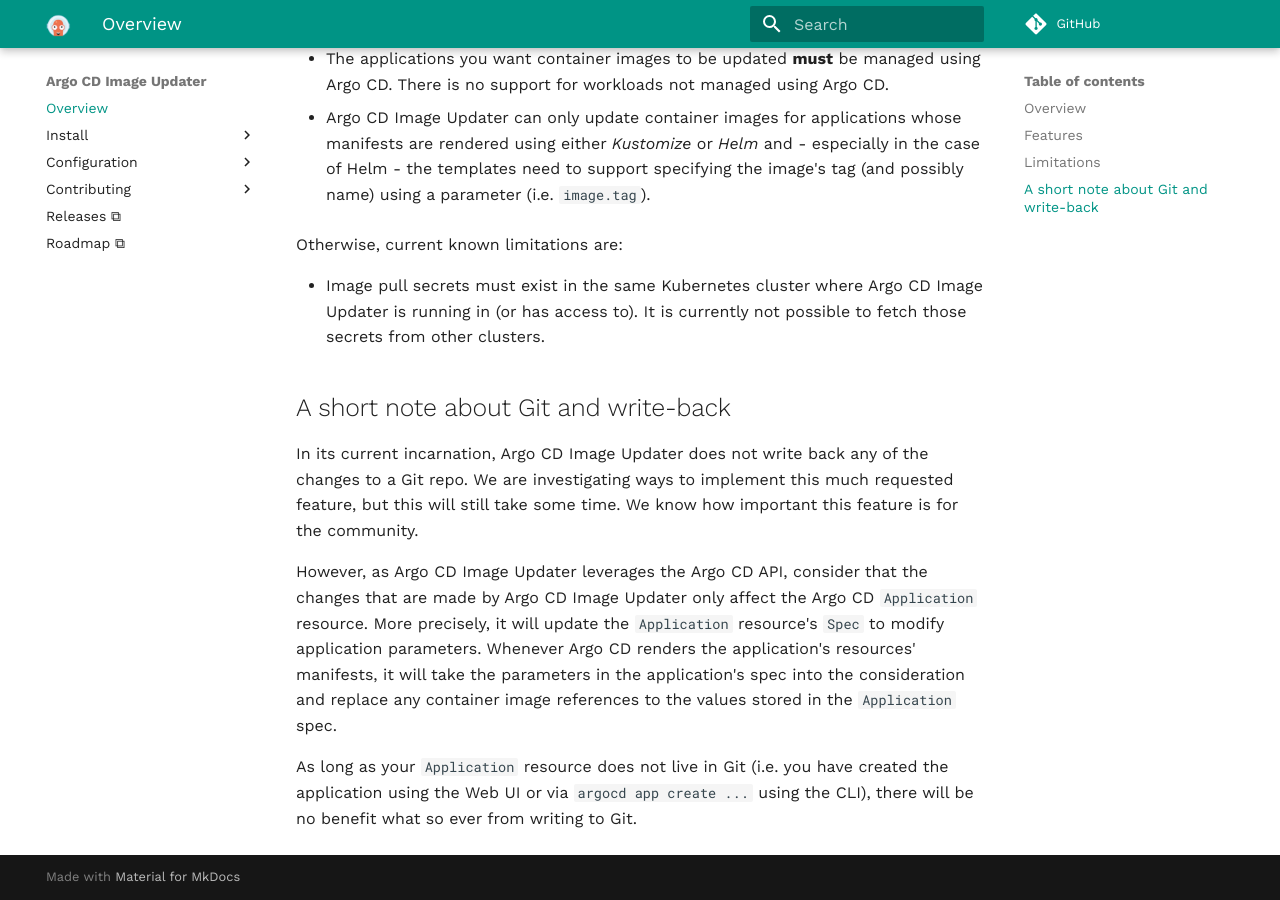
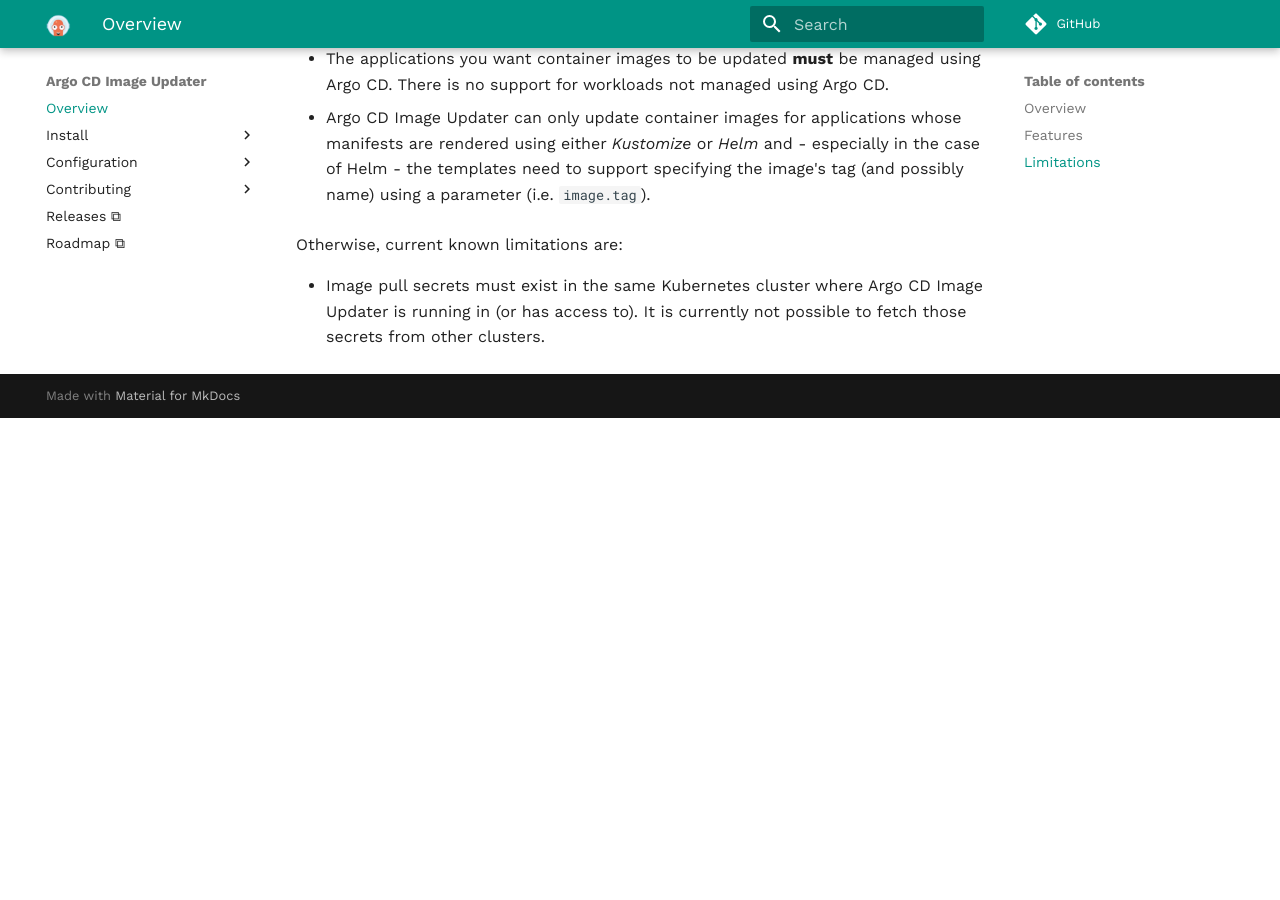
Before and after one commit to argoproj-labs/argocd-image-updater, an MkDocs documentation site: the page built from docs/index.md, in a window 1280 px wide and 900 px high, scrolled down 1846 px. Built offline with MkDocs 1.6.1 and Material for MkDocs 9.7.7, drawn with Linux system fonts in a browser that asks for light colours; comment, search, counter and statistics services are not loaded; after the commit the page ends 2264 px from its top, so only the background shows below that.

Commit message:
docs: Update documentation regarding Git write-back (#166)

```diff
--- a/docs/index.md
+++ b/docs/index.md
@@ -82,22 +82,3 @@ Otherwise, current known limitations are:
 * Image pull secrets must exist in the same Kubernetes cluster where Argo CD
   Image Updater is running in (or has access to). It is currently not possible
   to fetch those secrets from other clusters.
-
-## A short note about Git and write-back
-
-In its current incarnation, Argo CD Image Updater does not write back any of
-the changes to a Git repo. We are investigating ways to implement this much
-requested feature, but this will still take some time. We know how important
-this feature is for the community.
-
-However, as Argo CD Image Updater leverages the Argo CD API, consider that the
-changes that are made by Argo CD Image Updater only affect the Argo CD
-`Application` resource. More precisely, it will update the `Application`
-resource's `Spec` to modify application parameters. Whenever Argo CD renders
-the application's resources' manifests, it will take the parameters in the
-application's spec into the consideration and replace any container image
-references to the values stored in the `Application` spec.
-
-As long as your `Application` resource does not live in Git (i.e. you have
-created the application using the Web UI or via `argocd app create ...` using
-the CLI), there will be no benefit what so ever from writing to Git.
```
Also changed, not shown: docs/configuration/applications.md (+3 -2 lines).
